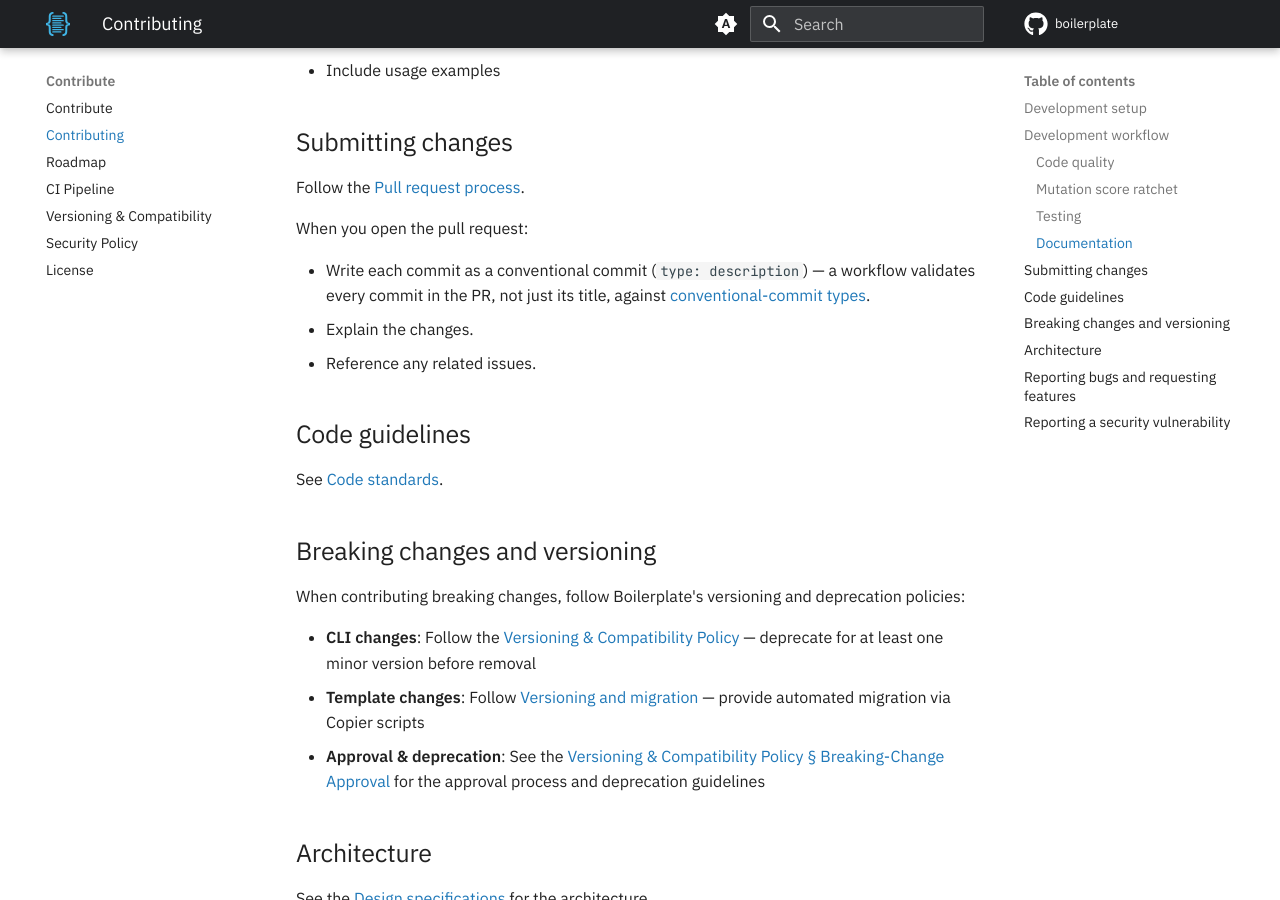
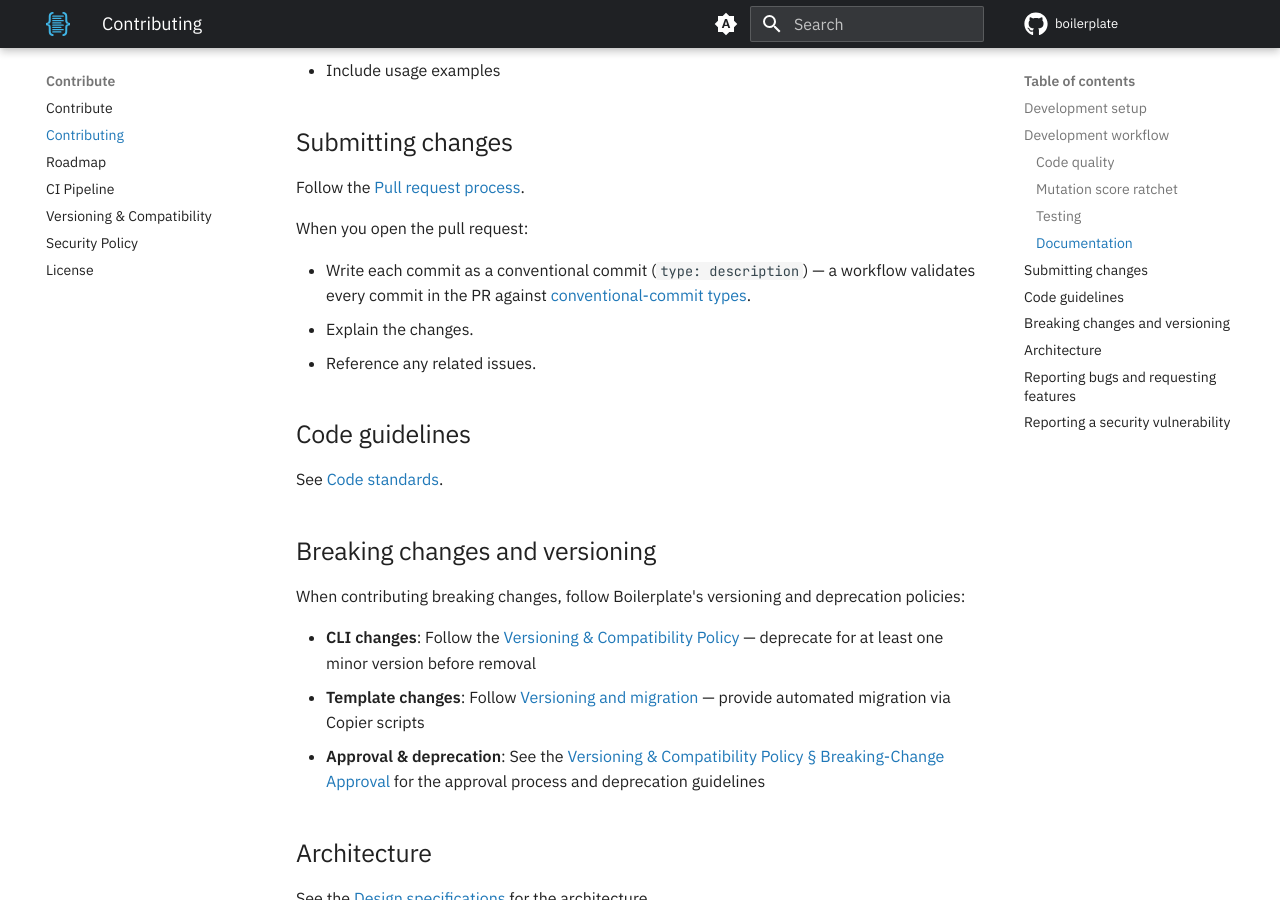
Before and after one commit to TheRealBillSiegler/boilerplate, an MkDocs documentation site: the page built from docs/governance/contributing.md, in a window 1280 px wide and 900 px high, scrolled down 1363 px. Built offline with MkDocs 1.6.1 and Material for MkDocs 9.7.7, drawn with Linux system fonts in a browser that asks for light colours; comment, search, counter and statistics services are not loaded; the version menu is left out.

Commit message:
docs: drop "not just its title" narration from the lint prose
The PR-title mention was removed, so current-state docs and the workflow
comment should state the rule without contrasting it with the old one.

Co-Authored-By: Claude Sonnet 5.5 <noreply@anthropic.com>

```diff
--- a/docs/governance/contributing.md
+++ b/docs/governance/contributing.md
@@ -36,7 +36,7 @@ Follow the [Pull request process](https://github.com/TheRealBillSiegler/boilerpl
 
 When you open the pull request:
 
-- Write each commit as a conventional commit (`type: description`) — a workflow validates every commit in the PR, not just its title, against [conventional-commit types](./ci.md).
+- Write each commit as a conventional commit (`type: description`) — a workflow validates every commit in the PR against [conventional-commit types](./ci.md).
 - Explain the changes.
 - Reference any related issues.
 
```
Also changed, not shown: AGENTS.md (+1 -1 lines), 1 other file.
